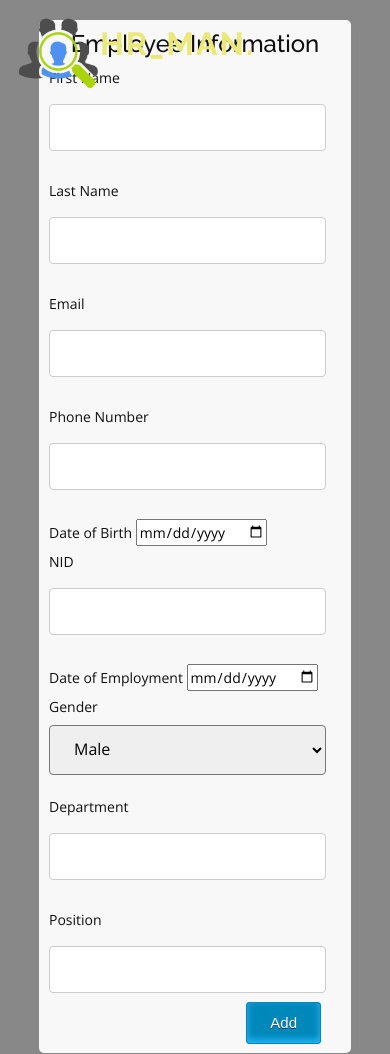
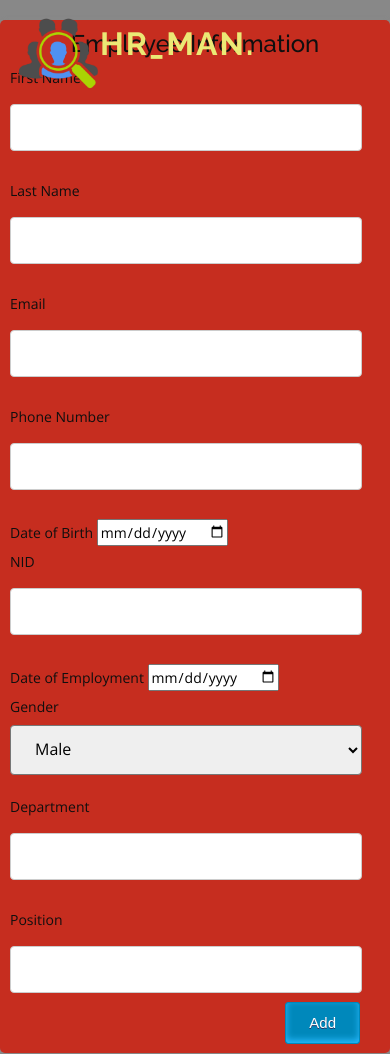
Before and after one commit to Jasemonu/HR-Man, a Flask app: page /register in a window 390 px wide. Run offline with Flask 3, Linux system fonts and the light colour scheme; some libraries are stand-ins or nearby versions.

```diff
--- a/static/css/employee.css
+++ b/static/css/employee.css
@@ -127,7 +127,7 @@ select {
 }
 
 
-@media only screen and (max-width: 767px) {
+@media only screen and (min-width: 375px)  {
     body {
         font-size: 14px;
     }
@@ -138,7 +138,8 @@ select {
 
     .addEmployee {
         padding: 10px;
-		width: 80%;
+		background-color: #c62d1f;
+		width: 100%;
 		margin: 0 auto;
 	margin-top: 20px;
 	box-shadow: 1px 1px 5px #888888;
@@ -150,14 +151,3 @@ select {
 
     /* You can add more styles specific for smaller screens here */
 }
-
-/* Media query for screens between 768 and 991 pixels */
-@media only screen and (min-width: 768px) and (max-width: 991px) {
-    /* Adjust styles for tablets here */
-
-}
-
-/* Media query for screens larger than 992 pixels */
-@media only screen and (min-width: 992px) {
-    /* Adjust styles for desktops here */
-}
```
